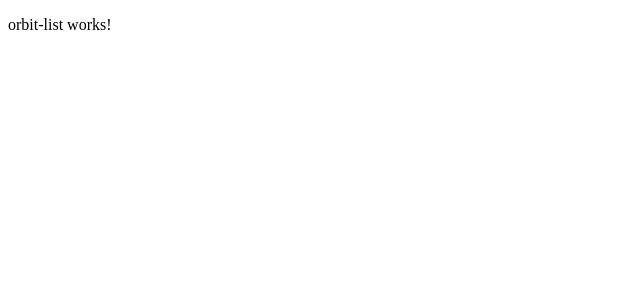
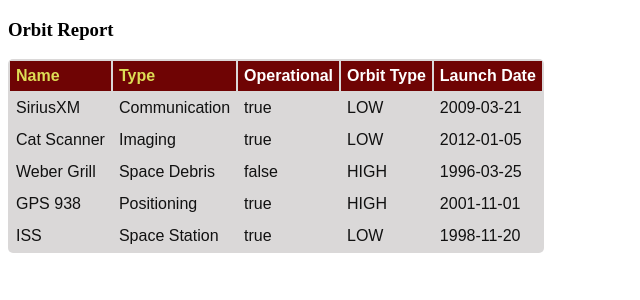
Before and after one commit to JarvisF8/orbit-report, an Angular app in the folder orbit-report/: page / in a window 1280 px wide. Shown: the top 300 px of the page, without its empty margins (0-640 px from the left). Built offline with nearby package versions, Linux system fonts and the light colour scheme.

Commit message:
Added Satellites & Styling

```diff
--- a/orbit-report/src/app/app.component.css
+++ b/orbit-report/src/app/app.component.css
@@ -0,0 +1,13 @@
+.search-form {
+    margin-bottom: 40px;
+}
+
+button {
+    margin-left: 10px;
+    color: #fff;
+    background-color: #009b25;
+    border-radius: 4px;
+    padding: 2px 5px;
+    font-size: 18px;
+    cursor: pointer;
+}
--- a/orbit-report/src/app/orbit-list/orbit-list.component.css
+++ b/orbit-report/src/app/orbit-list/orbit-list.component.css
@@ -0,0 +1,29 @@
+.sortable {
+    cursor: pointer;
+    color: #dd5;
+}
+
+.warning {
+    background-color: #da2020;
+}
+
+table {
+  color: #111;
+  border-radius: 5px;
+  overflow: hidden;
+  margin: 12px 0;
+  min-width: 300px;
+  background: #dad8d8;
+}
+
+.header-row {
+    background: #6f0404;
+    color: #fff
+}
+
+th, td {
+    text-align: left;
+    margin: 5px 10px;
+    padding: 6px;
+    font-family: fantasy;
+}
--- a/orbit-report/src/app/orbit-list/orbit-list.component.html
+++ b/orbit-report/src/app/orbit-list/orbit-list.component.html
@@ -1 +1,19 @@
-<p>orbit-list works!</p>
+<h3>Orbit Report</h3>
+<table>
+   <tr class="header-row">
+      <th class="sortable">Name</th>
+      <th class="sortable">Type</th>
+      <th>Operational</th>
+      <th>Orbit Type</th>
+      <th>Launch Date</th>
+   </tr>
+   <!-- TODO: put <tr *ngFor=""></tr> here -->
+   <tr *ngFor="let satellite of satellites">
+    <td>{{satellite.name}}</td>
+    <td>{{satellite.type}}</td>
+    <td>{{satellite.operational}}</td>
+    <td>{{satellite.orbitType}}</td>
+    <td>{{satellite.launchDate}}</td>
+   </tr>
+
+</table>
```
Also changed, not shown: 1 other file (tests, documents, lock files or other folders).
